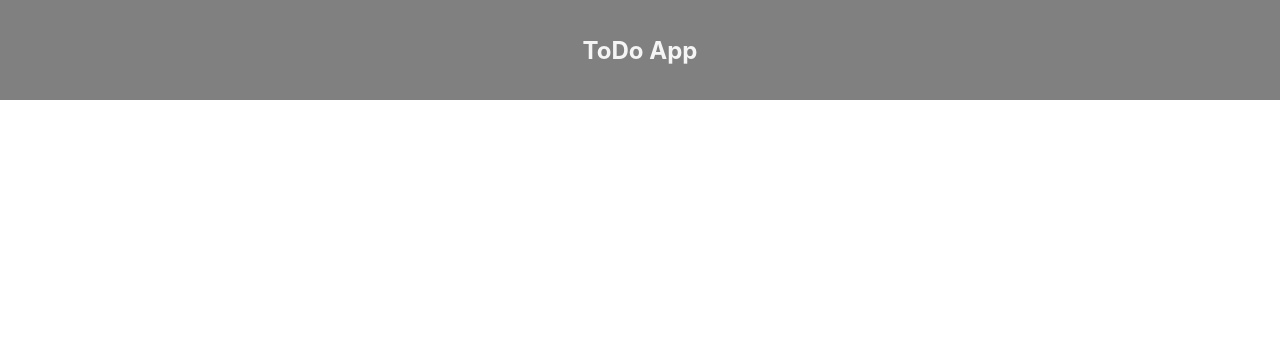
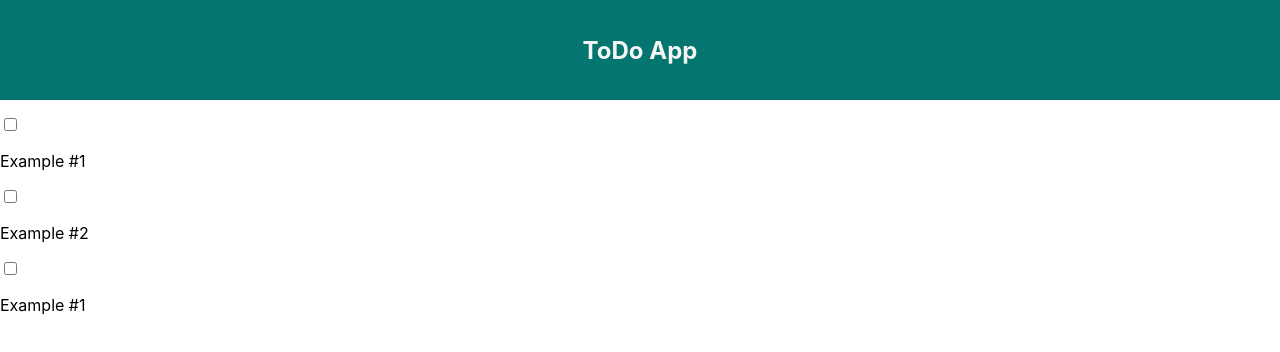
Before and after one commit to shclarke007/todo-app, a React (Create React App) app: page / in a window 1280 px wide. Shown: the top 352 px of the page. Built offline with nearby package versions, Linux system fonts and the light colour scheme; the HTML template or start-up script is replaced by a standard one.

Commit message:
updated NavBar component

```diff
--- a/src/App.js
+++ b/src/App.js
@@ -1,13 +1,15 @@
-import React from 'react';
+import React from 'react'
 
 import NavBar from './components/navbar/NavBar'
+import ToDo from './components/todo/ToDo';
 
 const App =()=>{
   return (
     <div>
       <NavBar />
+      <ToDo />
     </div>
   );
 }
 
-export default App;
+export default App
--- a/src/components/navbar/NavBar.css
+++ b/src/components/navbar/NavBar.css
@@ -8,7 +8,7 @@ body{
   justify-content: center;
   color: whitesmoke;
   align-items: center;
-  background-color: grey;
+  background-color: #04756F;
   margin-bottom: 15px;
   height: 100px;
 }
```
